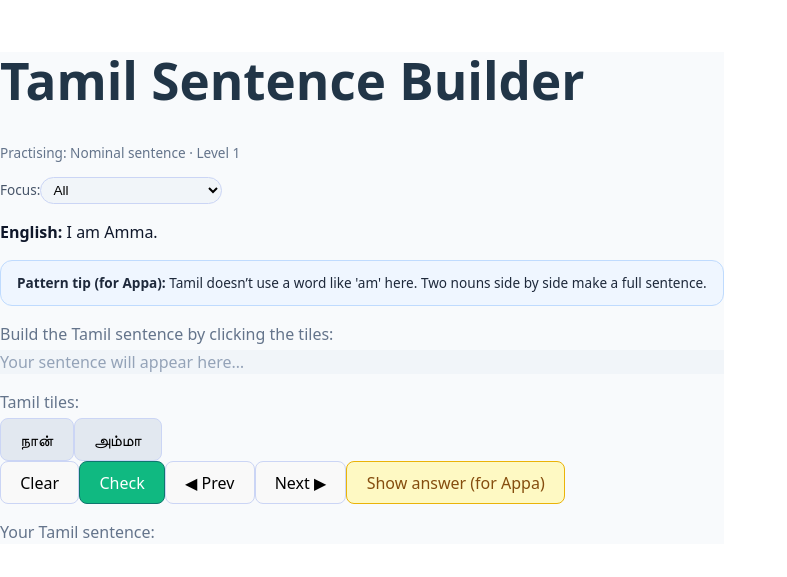
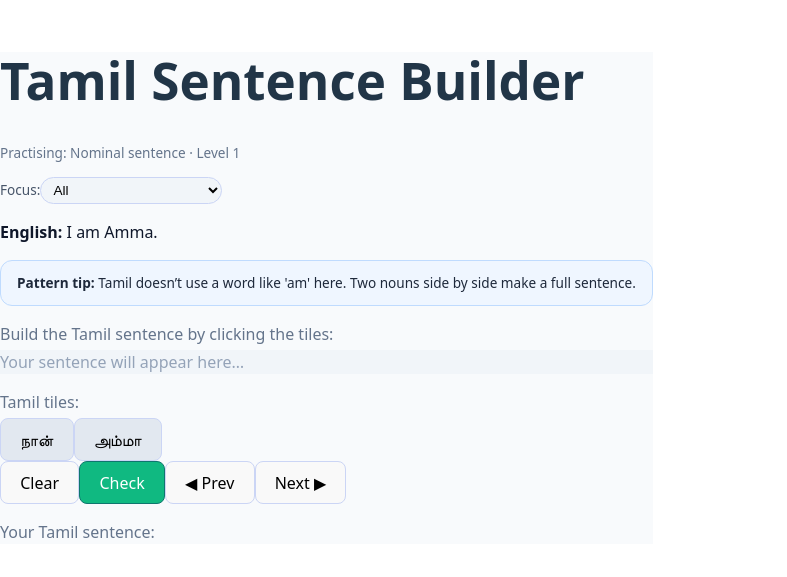
Before and after one commit to jaydoc/tamil-syntax-app, a React (Vite) app: page / in a window 1280 px wide. Shown: the part 111-688 px from the top of the page, without its empty margins (0-787 px from the left). Built offline with nearby package versions, Linux system fonts and the light colour scheme.

Commit message:
Secret shortcut reveal; no visible answer button

```diff
--- a/src/components/SentenceGame.jsx
+++ b/src/components/SentenceGame.jsx
@@ -1,4 +1,4 @@
-import React, { useState, useMemo } from "react";
+import React, { useState, useMemo, useEffect } from "react";
 
 // Exercises grounded in the Tamil grammar PDF.
 // Answers (tamilTarget) are NOT shown by default.
@@ -157,7 +157,7 @@ const SentenceGame = () => {
   const [currentIndex, setCurrentIndex] = useState(0);
   const [slots, setSlots] = useState([]);
   const [feedback, setFeedback] = useState(null); // "correct" | "incorrect" | null
-  const [showAnswer, setShowAnswer] = useState(false);
+  const [showAnswer, setShowAnswer] = useState(false); // controlled by secret shortcut
 
   const concepts = useMemo(() => {
     const base = ["All"];
@@ -171,6 +171,18 @@ const SentenceGame = () => {
   }, [currentConcept]);
 
   const exercise = filteredExercises[currentIndex] || filteredExercises[0];
+
+  // Secret keyboard shortcut: Ctrl + Alt + S toggles answer visibility.
+  useEffect(() => {
+    const handleKeyDown = (e) => {
+      if (e.ctrlKey && e.altKey && (e.key === "s" || e.key === "S")) {
+        e.preventDefault();
+        setShowAnswer((prev) => !prev);
+      }
+    };
+    window.addEventListener("keydown", handleKeyDown);
+    return () => window.removeEventListener("keydown", handleKeyDown);
+  }, []);
 
   const handleTileClick = (tile) => {
     setSlots((prev) => [...prev, tile]);
@@ -279,7 +291,7 @@ const SentenceGame = () => {
           </p>
         </section>
 
-        {/* Pattern tip for you */}
+        {/* Pattern tip for you (but harmless if she reads it) */}
         <section
           style={{
             backgroundColor: "#eff6ff",
@@ -290,7 +302,7 @@ const SentenceGame = () => {
             color: "#1e293b",
           }}
         >
-          <span style={{ fontWeight: 600 }}>Pattern tip (for Appa): </span>
+          <span style={{ fontWeight: 600 }}>Pattern tip:</span>{" "}
           {exercise.explanation}
         </section>
 
@@ -400,18 +412,6 @@ const SentenceGame = () => {
             >
               Next ▶
             </button>
-            <button
-              type="button"
-              onClick={() => setShowAnswer((s) => !s)}
-              className="px-3 py-1 rounded-lg border text-xs"
-              style={{
-                borderColor: "#eab308",
-                backgroundColor: "#fef9c3",
-                color: "#854d0e",
-              }}
-            >
-              {showAnswer ? "Hide answer" : "Show answer (for Appa)"}
-            </button>
           </div>
         </section>
 
@@ -423,7 +423,7 @@ const SentenceGame = () => {
           <p className="text-xl mt-1">{slots.join(" ")}</p>
         </section>
 
-        {/* Optional answer reveal */}
+        {/* Secret answer reveal (only toggled by Ctrl+Alt+S) */}
         {showAnswer && (
           <section
             style={{
```
Also changed, not shown: 3 other files (tests, documents, lock files or other folders).
